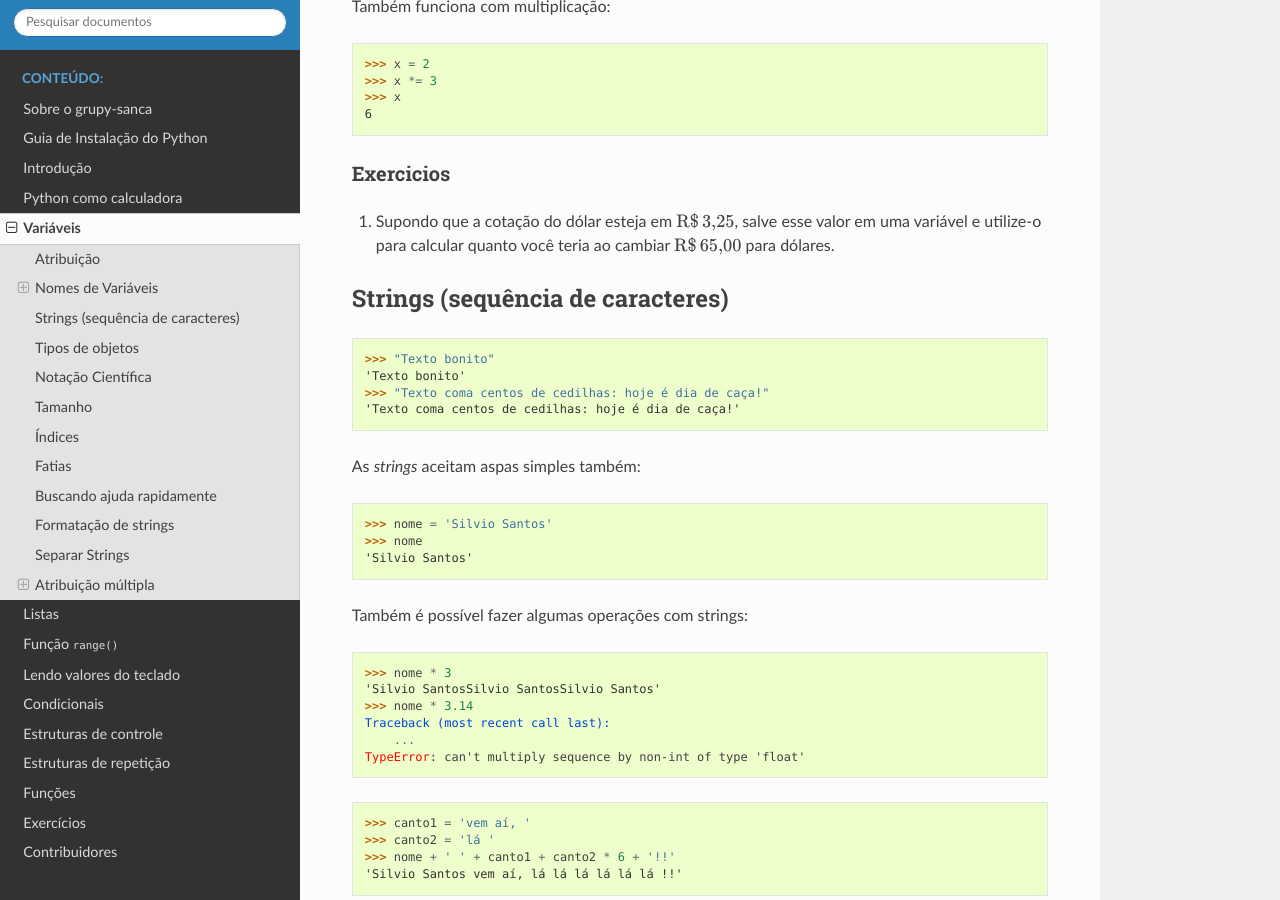
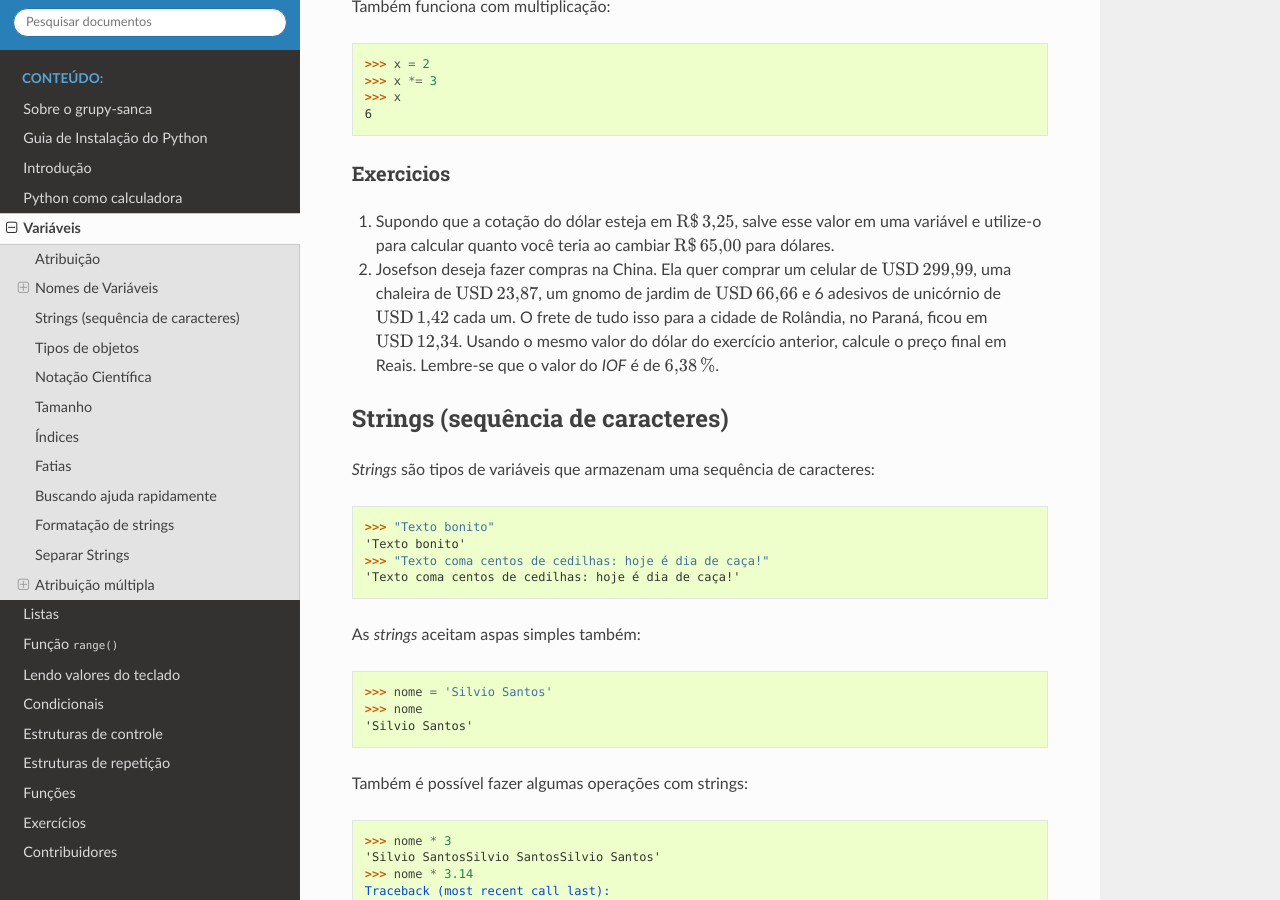
Before and after one commit to grupy-sanca/curso-python, a Sphinx documentation site: the page built from source/variaveis.rst, in a window 1280 px wide and 900 px high, scrolled down 2786 px. Built offline with Sphinx 7.4.7 and the Read the Docs theme 2.0.0, drawn with Linux system fonts in a browser that asks for light colours.

Commit message:
Improved variaveis section

```diff
--- a/source/exercicios_variaveis.rst
+++ b/source/exercicios_variaveis.rst
@@ -1 +1,3 @@
 #. Supondo que a cotação do dólar esteja em :math:`\mathrm{R}\$\, 3{,}25`, salve esse valor em uma variável e utilize-o para calcular quanto você teria ao cambiar :math:`\mathrm{R}\$\, 65{,}00` para dólares.
+
+#. Josefson deseja fazer compras na China. Ela quer comprar um celular de :math:`\mathrm{USD}\, 299{,}99`, uma chaleira de :math:`\mathrm{USD}\, 23{,}87`, um gnomo de jardim de :math:`\mathrm{USD}\, 66{,}66` e 6 adesivos de unicórnio de :math:`\mathrm{USD}\, 1{,}42` cada um. O frete de tudo isso para a cidade de Rolândia, no Paraná, ficou em :math:`\mathrm{USD}\, 12{,}34`. Usando o mesmo valor do dólar do exercício anterior, calcule o preço final em Reais. Lembre-se que o valor do *IOF* é de :math:`6{,}38 \, \%`.
--- a/source/variaveis.rst
+++ b/source/variaveis.rst
@@ -166,6 +166,8 @@ Exercicios
 
 Strings (sequência de caracteres)
 ---------------------------------
+
+*Strings* são tipos de variáveis que armazenam uma sequência de caracteres:
 
 .. doctest::
 
```
